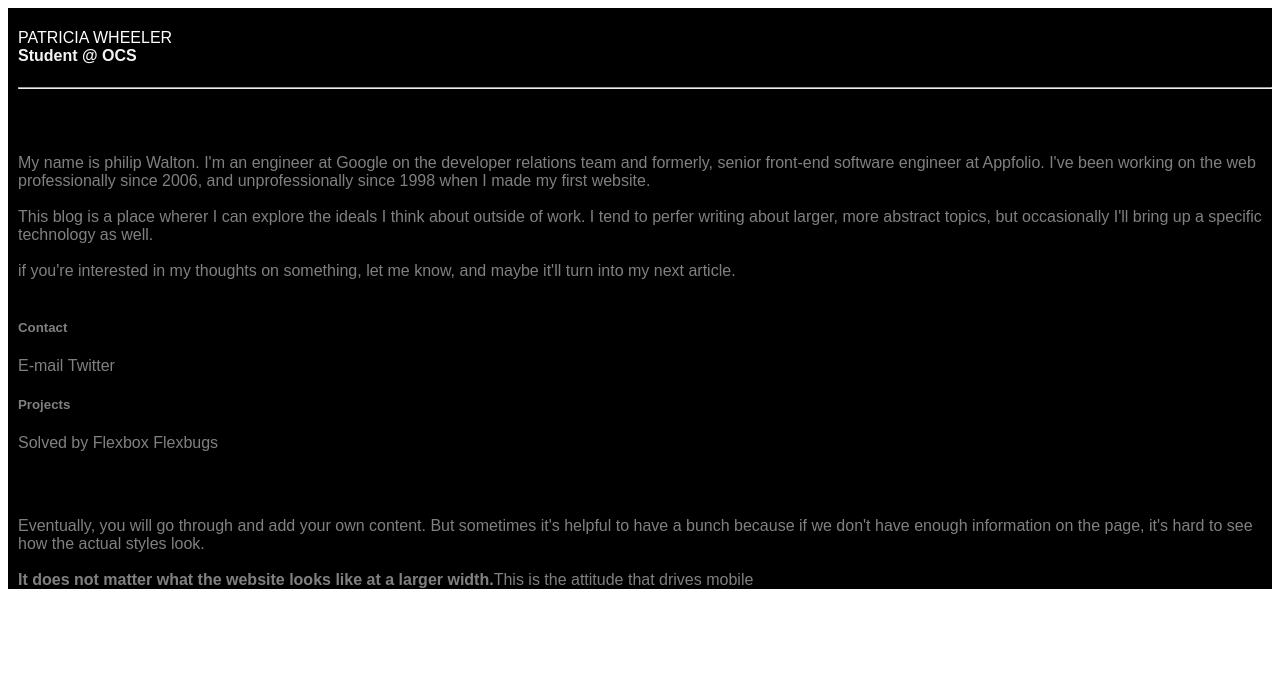
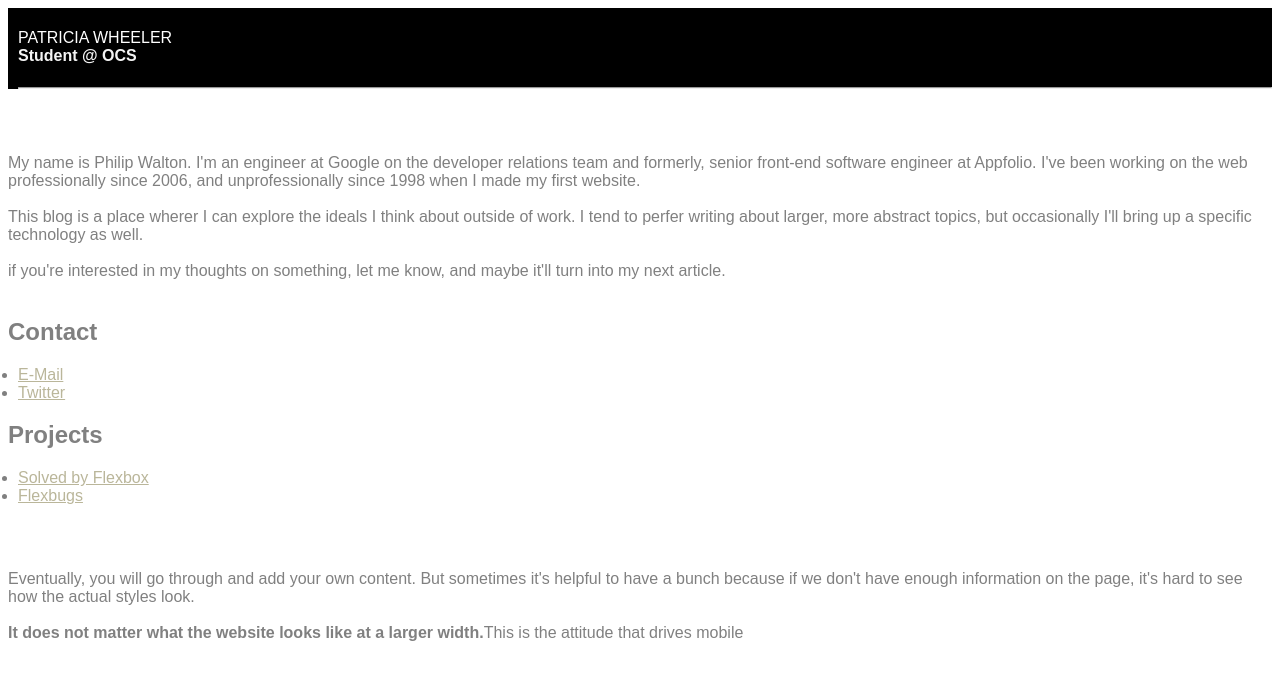
Before and after one commit to PatDubb22/patdubb-personal_site1, a plain HTML site: page about.html in a window 1280 px wide. Drawn offline with nearby package versions, Linux system fonts and the light colour scheme.

Commit message:
About links

```diff
--- a/about.html
+++ b/about.html
@@ -13,23 +13,28 @@
             <h1>PATRICIA WHEELER</h1>
             <h4>Student @ OCS</h4>
             <hr>
-            <p>My name is philip Walton. I'm an engineer at Google on the developer relations team and formerly, senior front-end software engineer at Appfolio. I've been working on the web professionally since 2006, and unprofessionally since 1998 when I made my first website.<br>
+        </div>
+            <p>My name is Philip Walton. I'm an engineer at Google on the developer relations team and formerly, senior front-end software engineer at Appfolio. I've been working on the web professionally since 2006, and unprofessionally since 1998 when I made my first website.<br>
             <br>This blog is a place wherer I can explore the ideals I think about outside of work. I tend to perfer writing about larger, more abstract topics, but occasionally I'll bring up a specific technology as well. <br><br> if you're interested in my thoughts on something, let me know, and maybe it'll turn into my next article.<br><br>
 
-            <h5>Contact</h5>
+            <h2>Contact</h2>
+        <div>
             <ul>
-                <li>E-mail</li>
-                <li>Twitter</li>
+                <li><a href="mailto:someone@example.com?Subject=Hello%20again" target="_top">E-Mail</a></li>
+                <li><a href="https://twitter.com/">Twitter</a></li>
             </ul>
-            <h5>Projects</h5>
+        </div>
+            <h2>Projects</h2>
+        <div>
             <ul>
-                <li>Solved by Flexbox</li>
-                <li>Flexbugs</li>
+                <li class="flexbox"><a href="https://css-tricks.com/snippets/css/a-guide-to-flexbox/">Solved by Flexbox</a></li>
+                <li class="flexbug"><a href="https://github.com/philipwalton/flexbugs">Flexbugs</a></li>
             </ul>
+        </div>
             <p>Eventually, you will go through and add your own content. But sometimes it's helpful to have a bunch because if we don't have enough information on the page, it's hard to see how the actual styles look.<br><br><strong>It does not matter what the website looks like at a larger width.</strong>This is the attitude that drives mobile</p>
 
 
             </p>
-        </div>
+
     </body>
 </html>
--- a/style.css
+++ b/style.css
@@ -36,14 +36,21 @@
                 margin-top: -16px;
             }
             ul{
-                list-style-type: none;
+
                 margin: 0;
                 padding: 0;
 
               }
+              .bullets{
+                   list-style: none;
+                   display:inline;
+              }
               li{
-                  display:inline;
+
                   color: grey;
+              }
+              .horizontal{
+                  display: inline;
               }
               #article1{
                 float:right;
@@ -62,4 +69,5 @@
               body{
                   font-family: sans-serif;
                   color: grey;
+                  background-color: white;
               }
```
Also changed, not shown: index.html (+8 -8 lines).
